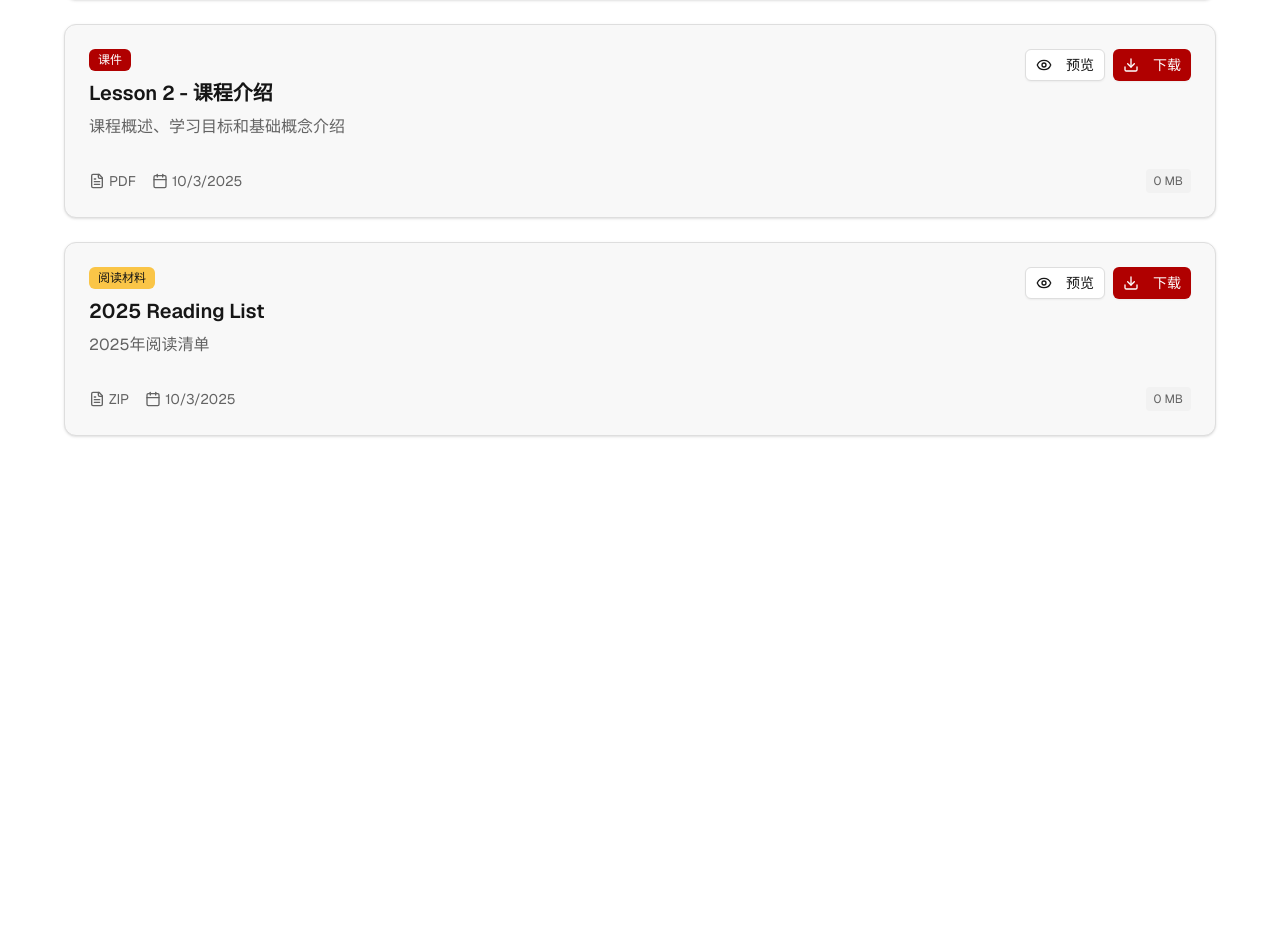
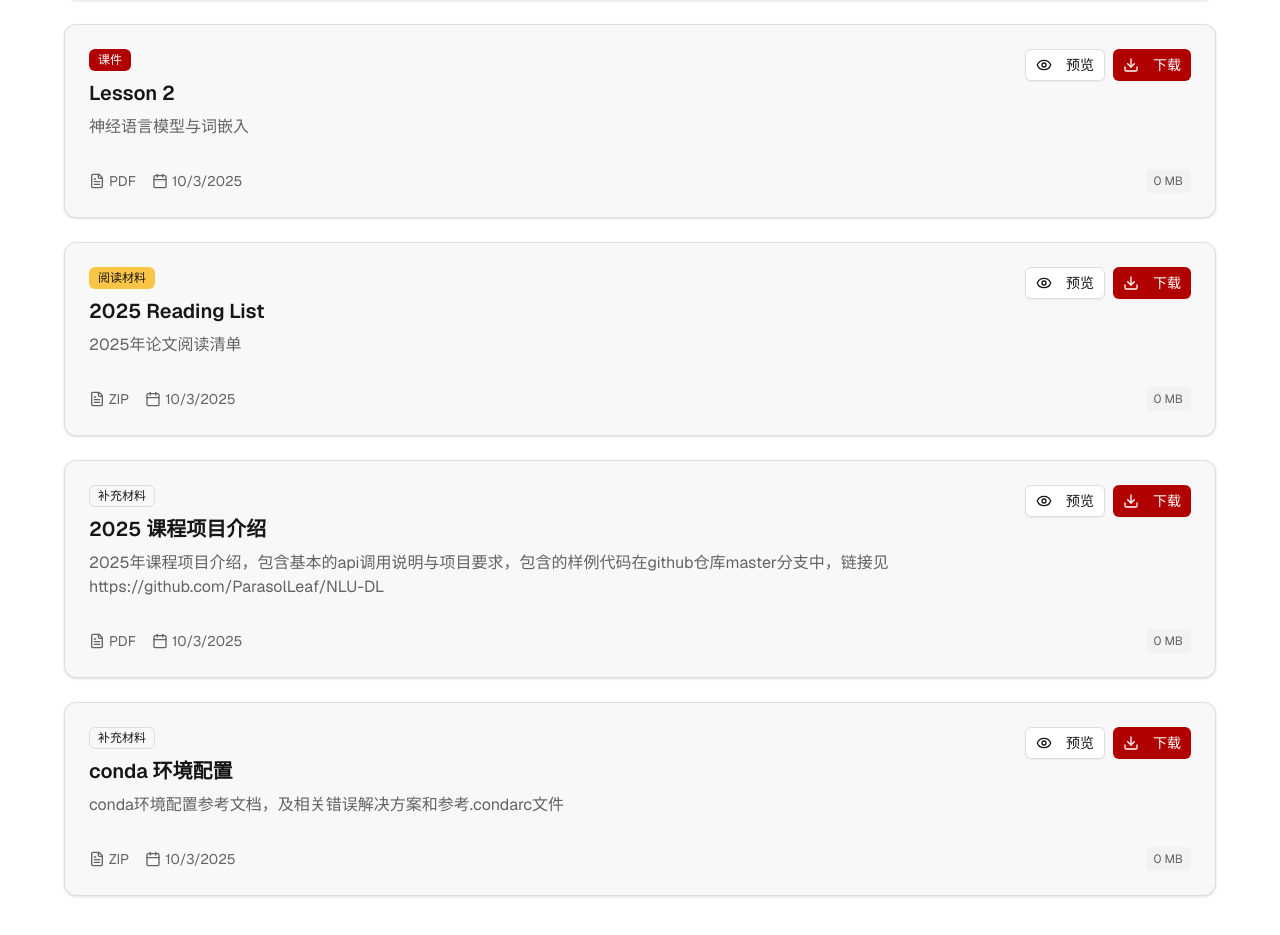
Before and after one commit to ParasolLeaf/NLU-DL, a Next.js app: page /materials in a window 1280 px wide. Shown: the part 509-1444 px from the top of the page. Before the commit the page ends 993 px from the top, so only its background shows below. Built offline with nearby package versions, Linux system fonts and the light colour scheme; no server answers.

Commit message:
add supplementary files

```diff
--- a/app/materials/page.tsx
+++ b/app/materials/page.tsx
@@ -11,8 +11,8 @@ import { useState, useEffect } from "react"
 const staticMaterials = [
   {
     id: "1",
-    title: "Lesson 1 - 课程介绍",
-    description: "课程概述、学习目标和基础概念介绍",
+    title: "Lesson 1",
+    description: "课程简介、自然语言理解与语言模型",
     type: "lecture",
     uploadDate: null, // 将自动获取
     size: null, // 将自动获取
@@ -20,8 +20,8 @@ const staticMaterials = [
   },
   {
     id: "2",
-    title: "Lesson 2 - 课程介绍",
-    description: "课程概述、学习目标和基础概念介绍",
+    title: "Lesson 2",
+    description: "神经语言模型与词嵌入",
     type: "lecture",
     uploadDate: null, // 将自动获取
     size: null, // 将自动获取
@@ -30,11 +30,29 @@ const staticMaterials = [
   {
     id: "3",
     title: "2025 Reading List",
-    description: "2025年阅读清单",
+    description: "2025年论文阅读清单",
     type: "reading",
     uploadDate: null, // 将自动获取
     size: null, // 将自动获取
     filename: "2025_Reading_List.zip"
+  },
+  {
+    id: "4",
+    title: "2025 课程项目介绍",
+    description: "2025年课程项目介绍，包含基本的api调用说明与项目要求，包含的样例代码在github仓库master分支中，链接见https://github.com/ParasolLeaf/NLU-DL",
+    type: "supplementary",
+    uploadDate: null, // 将自动获取
+    size: null, // 将自动获取
+    filename: "project_intro.pdf"
+  },
+  {
+    id: "5",
+    title: "conda 环境配置",
+    description: "conda环境配置参考文档，及相关错误解决方案和参考.condarc文件",
+    type: "supplementary",
+    uploadDate: null, // 将自动获取
+    size: null, // 将自动获取
+    filename: "conda.zip"
   }
 ]
 
@@ -93,7 +111,14 @@ export default function MaterialsPage() {
     { type: "补充材料", count: materials.filter((m) => m.type === "supplementary").length },
   ]
 
-  const filteredMaterials = materials
+  const filteredMaterials = activeFilter === "全部"
+    ? materials
+    : materials.filter((material) => {
+        if (activeFilter === "课件") return material.type === "lecture"
+        if (activeFilter === "阅读材料") return material.type === "reading"
+        if (activeFilter === "补充材料") return material.type === "supplementary"
+        return true
+      })
 
   const handleDownload = (material: any) => {
     // 直接下载文件
```
Also changed, not shown: 2 other files (tests, documents, lock files or other folders).
